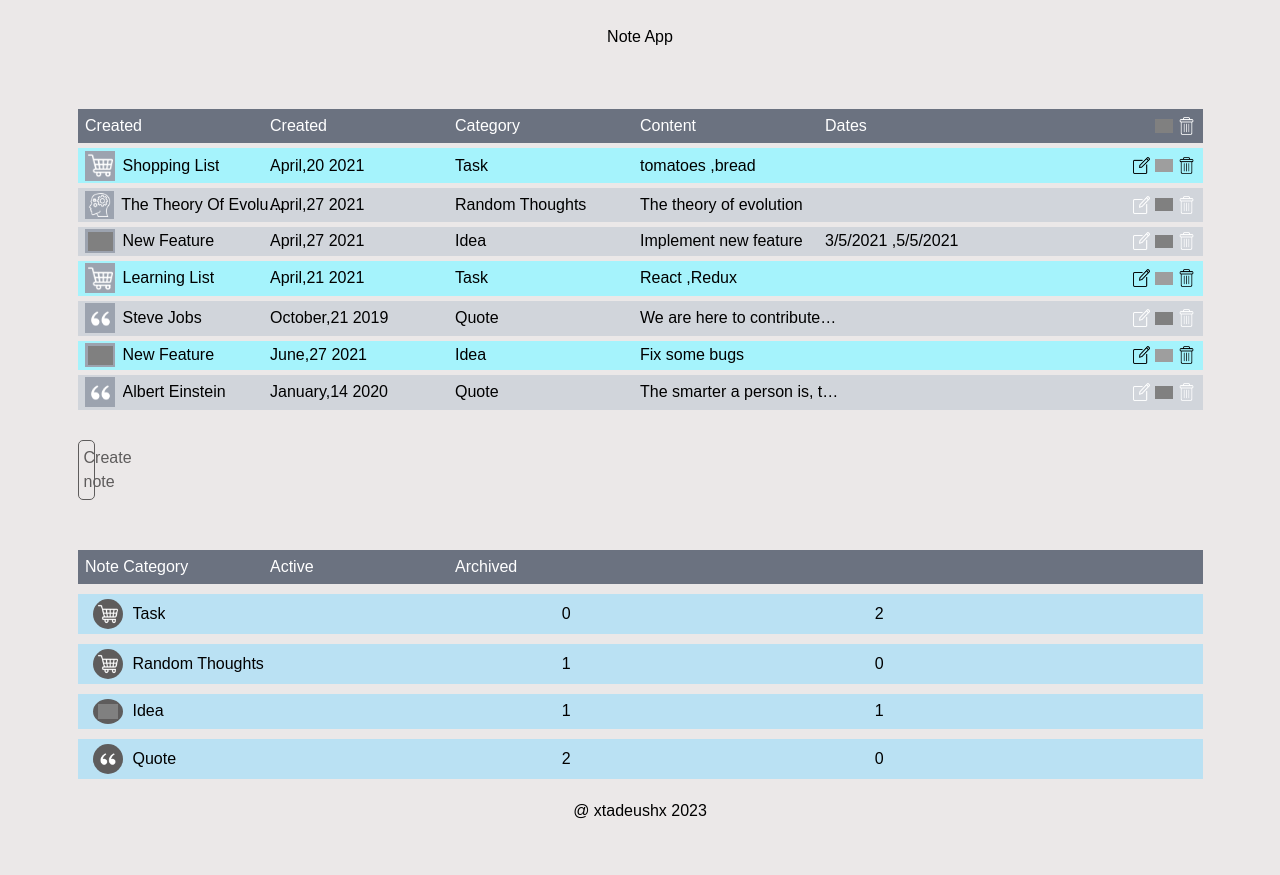
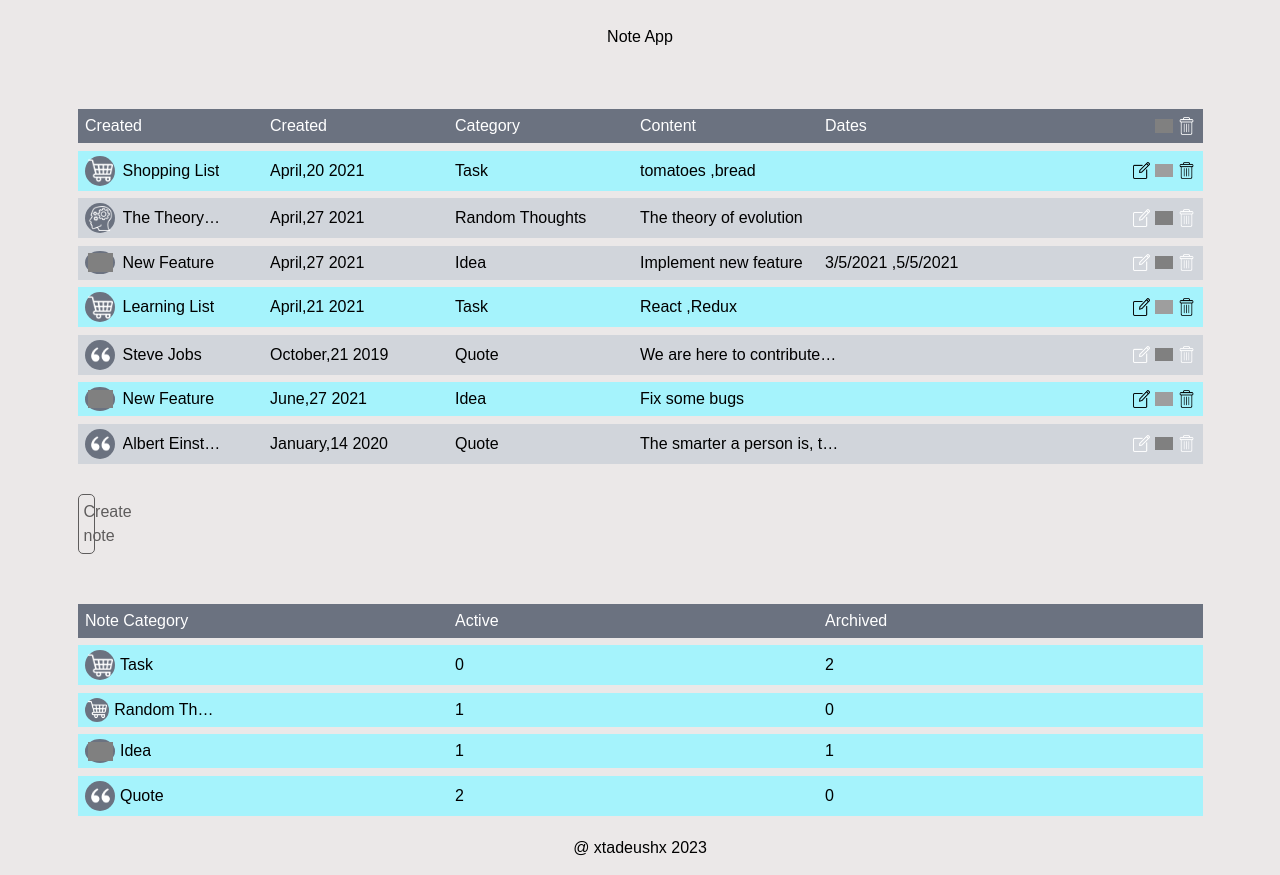
Before and after one commit to xtadeushx/notes-app-reat, a React (Vite) app: page / in a window 1280 px wide. Before the commit the page ends 838 px from the top, so only its background shows below. Built offline with nearby package versions, Linux system fonts and the light colour scheme; grey boxes are pictures that could not be loaded.

Commit message:
fix styles for table-summary and table-item components

```diff
--- a/src/components/notes-table/components/table-header/table-header.tsx
+++ b/src/components/notes-table/components/table-header/table-header.tsx
@@ -1,4 +1,3 @@
-import classNames from 'classnames';
 import { v4 as uuidv4 } from 'uuid';
 
 import deleteIcon from '../../../../assets/delete.png';
@@ -14,17 +13,18 @@ import {
 
 import { TStatus } from '../../../../common/types/note.type';
 import { NotesStatus } from '../../../../common/enums/notes-status';
-
-// import styles from './table-header.module.scss';
+import clsx from 'clsx';
 
 interface ITableHeaderProps {
   titleList: string[];
   withButtons: boolean;
+  classList: string
 }
 
 const TableHeader: React.FC<ITableHeaderProps> = ({
   titleList,
   withButtons,
+  classList
 }) => {
   const [currentStatus, setCurrentStatus] = useState<TStatus>(
     NotesStatus.ARCHIVED
@@ -42,10 +42,7 @@ const TableHeader: React.FC<ITableHeaderProps> = ({
   };
   return (
     <div
-      className={classNames({
-        'py-2 px-3 w-full bg-gray-500 text-white w-full grid grid-cols-6 grid-rows-auto items-center': true,
-        'bg-gray-500 w-full grid-flow-row grid-cols-3 items-center': !withButtons,
-      })}
+      className={clsx(classList, 'py-2 px-3 w-full bg-gray-500 text-white grid items-center')}
     >
       {titleList.length > 0 &&
         titleList.map((el) => {
--- a/src/components/notes-table/components/table-item/table-item.tsx
+++ b/src/components/notes-table/components/table-item/table-item.tsx
@@ -58,12 +58,12 @@ const TableItem: React.FC<TTableItemProps> = ({
   return (
     <li
       className={classNames({
-        'my-2 mx-0 py-1 px-3 w-full bg-cyan-200 grid grid-cols-6 items-center': true,
+        'my-3 mx-0 py-2 px-3 bg-cyan-200 w-full grid grid-cols-6 items-center': true,
         'bg-gray-300 decoration-clone': status === NotesStatus.ARCHIVED,
       })}
     >
-      <div className='flex justify-start items-center w-[200px] overflow-hidden gap-3 whitespace-nowrap'>
-        <span className='block w-[30px] p-1 rounded-1/2  bg-gray-400'>
+      <div className='flex justify-start items-center w-[200px] overflow-hidden gap-3 whitespace-nowrap text-ellipsis '>
+        <span className='block w-[30px] p-1 rounded-[50%]  bg-gray-500'>
           <Image
             src={src}
             alt={category}
@@ -71,7 +71,7 @@ const TableItem: React.FC<TTableItemProps> = ({
             className={clsx('w-full w-[30] text-color-black', 'button--light')}
           />
         </span>
-        <span className={'capitalize overflow-hidden text-ellipsis'}>{title}</span>
+        <span className={'capitalize overflow-hidden text-ellipsis max-w-[100px]'}>{title}</span>
       </div>
       <p className="item__createdAt">{createdAt}</p>
       <p className={'capitalize'}>{category}</p>
--- a/src/components/notes-table/components/table-summary/table-summary-list/table-summary-list.module.scss
+++ /dev/null
@@ -1,57 +0,0 @@
-.item {
-  margin: 10px 0px;
-  padding: 5px 15px;
-  width: 100%;
-  background-color: var(--secondary-background-color);
-  width: 100%;
-  display: grid;
-  grid-template-columns: 3fr 2fr 2fr;
-  grid-template-rows: auto;
-  align-items: center;
-}
-
-.img__container {
-  display: flex;
-  justify-content: start;
-  align-items: center;
-  width: 200px;
-  white-space: nowrap;
-  overflow: hidden;
-  gap: 10px;
-}
-
-.img__wrapper {
-  display: block;
-  width: 30px;
-  padding: 5px;
-  border-radius: 50%;
-  background-color: var(--header-background-color);
-}
-
-.item__img {
-  max-width: 100%;
-  width: 30px;
-  color: var(--secondary-color);
-}
-
-.item__title {
-  text-transform: capitalize;
-  overflow: hidden;
-  text-overflow: ellipsis;
-}
-
-.item__content {
-  width: 200px;
-  white-space: nowrap;
-  overflow: hidden;
-  text-overflow: ellipsis;
-}
-
-.item__category {
-  text-transform: capitalize;
-}
-
-.item__archived {
-  background-color: #c5c2c2;
-  text-decoration: line-through;
-}
--- a/src/components/notes-table/components/table-summary/table-summary-list/table-summary-list.tsx
+++ b/src/components/notes-table/components/table-summary/table-summary-list/table-summary-list.tsx
@@ -8,7 +8,6 @@ import { useEffect, useState } from '../../../../../hooks/hooks';
 import { IconsSrc } from '../../../../../common/enums/icons-src';
 import { countItemsByCategoryStatus } from '../../../../../utils/status-counter';
 
-import styles from './table-summary-list.module.scss';
 
 type IconsSrcType = keyof typeof IconsSrc;
 
@@ -22,7 +21,7 @@ const TableSummaryList = () => {
   }, [notesList]);
 
   return (
-    <ul className={styles.table__list}>
+    <ul className='table__list'>
       {summary &&
         summary.length > 0 &&
         summary.map((note) => {
@@ -30,11 +29,11 @@ const TableSummaryList = () => {
             <li
               key={note.category}
               className={classNames({
-                [styles.item]: true,
+                'my-3 mx-0 py-2 px-3 bg-cyan-200 w-full grid grid-cols-3 items-center': true,
               })}
             >
-              <div className={styles.img__container}>
-                <span className={styles.img__wrapper}>
+              <div className='flex justify-start items-center w-52 whitespace-nowrap overflow-hidden gap-2'>
+                <span className='block w-[30px] p-1 rounded-[50%]  bg-gray-500'>
                   <Image
                     src={
                       IconsSrc[note.category.toUpperCase() as IconsSrcType] ||
@@ -42,13 +41,13 @@ const TableSummaryList = () => {
                     }
                     alt={note.category}
                     width={30}
-                    className={clsx(styles.item__img, 'button--light')}
+                    className={clsx('max-w-full w-[30px] text-black', 'button--light')}
                   />
                 </span>
-                <span className={styles.item__title}>{note.category}</span>
+                <span className='capitalize overflow-hidden text-ellipsis'>{note.category}</span>
               </div>
-              <p className={styles.item__category}>{note.archived}</p>
-              <p className={styles.item__category}>{note.active}</p>
+              <p className='capitalize'>{note.archived}</p>
+              <p className='capitalize'>{note.active}</p>
             </li>
           );
         })}
--- a/src/pages/home-page/home-page.tsx
+++ b/src/pages/home-page/home-page.tsx
@@ -32,7 +32,7 @@ const HomePage: React.FC = () => {
         <div className="container">
           <NotesTable isSummaryTable={false}>
             <>
-              <TableHeader titleList={TITLE_LIST} withButtons />
+              <TableHeader titleList={TITLE_LIST} withButtons classList='grid-cols-6' />
               <TableList
                 handelMode={handelMode}
                 handelOpen={handelOpen}
@@ -52,7 +52,7 @@ const HomePage: React.FC = () => {
           </Button>
           <NotesTable isSummaryTable={true}>
             <>
-              <TableHeader titleList={TITLE_LIST_SUMMARy} withButtons={false} />
+              <TableHeader titleList={TITLE_LIST_SUMMARy} withButtons={false} classList='grid-cols-3' />
               <TableSummaryList />
             </>
           </NotesTable>
```
